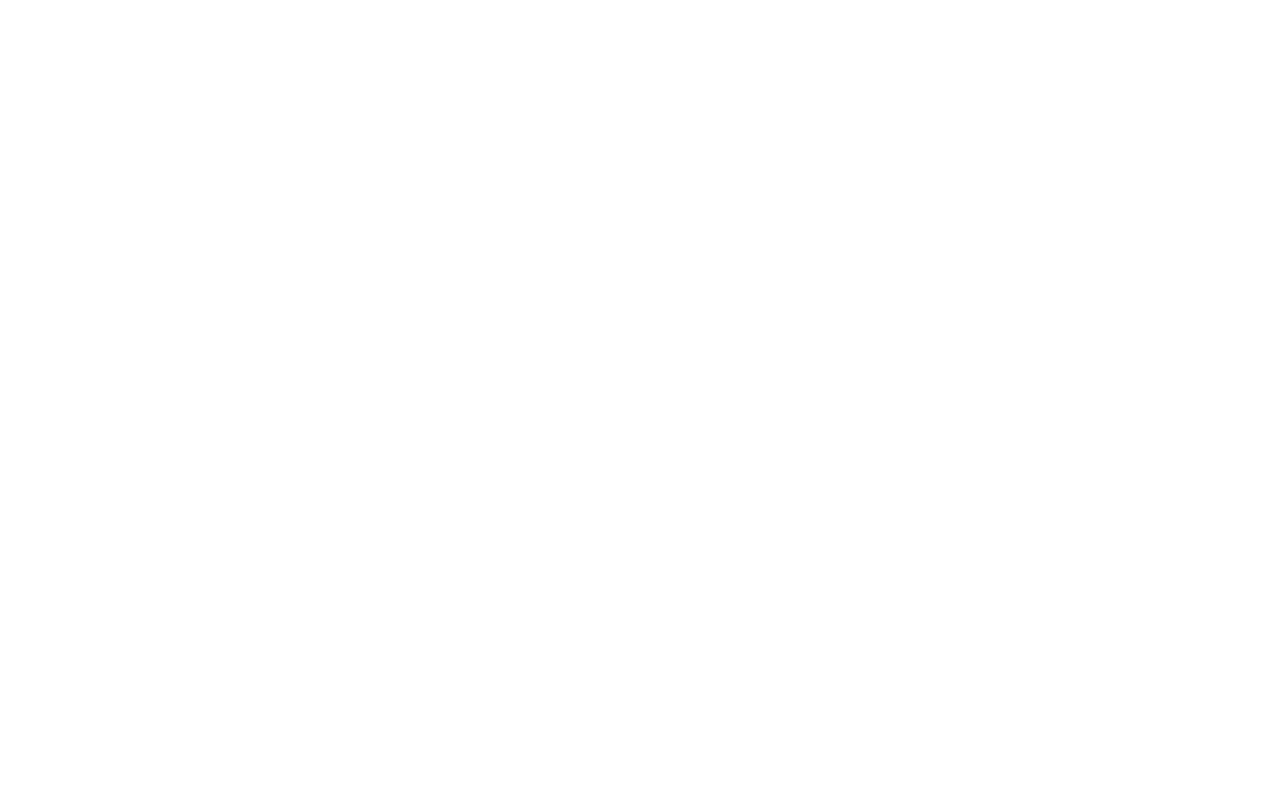
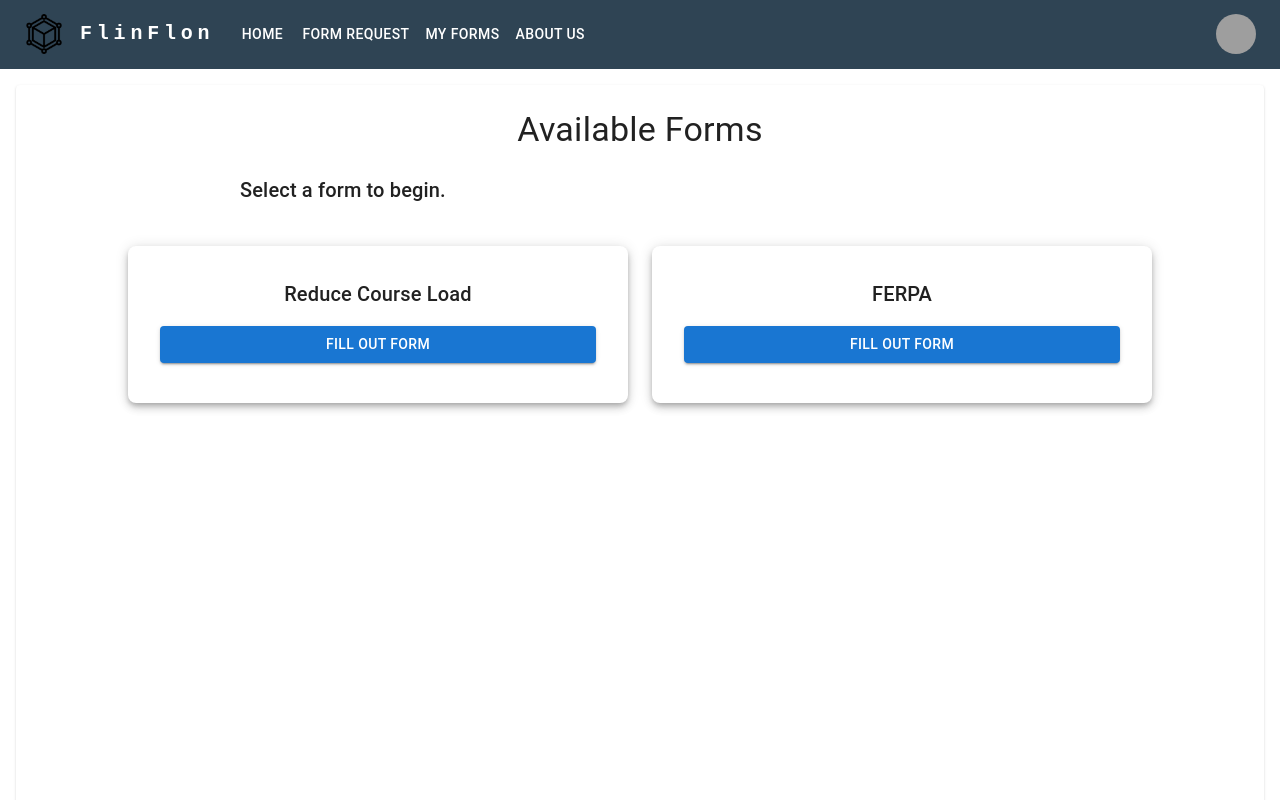
Before and after one commit to David-Gaspar-H/cosc4353-flin-flon, a React (Vite) app in the folder frontend/: page /form-request in a window 1280 px wide. Before the commit this address had no page. Shown: the top 800 px of the page. Built offline with nearby package versions, Linux system fonts and the light colour scheme; grey boxes are pictures that could not be loaded.

Commit message:
Feat: added new page for users to initiate new forms.

```diff
--- a/frontend/src/components/UserFormRequest.jsx
+++ b/frontend/src/components/UserFormRequest.jsx
@@ -1,5 +1,123 @@
-import React from "react";
+import React, { useState } from "react";
+import ResponsiveAppBar from "./ResponsiveAppBar";
+import Footer from "./Footer";
+import {
+	Grid2,
+	Paper,
+	Typography,
+	Box,
+	Button,
+	Card,
+	CardContent,
+} from "@mui/material";
+import ReduceCourseLoadForm from "./ReduceCourseLoadForm";
+import FerpaForm from "./FerpaForm";
 
-const UserFormRequest = () => {};
+const UserFormRequest = () => {
+	const [openForm, setOpenForm] = useState(null);
+
+	const handleFormClick = (formName) => {
+		setOpenForm(formName);
+	};
+
+	const renderForm = () => {
+		switch (openForm) {
+			case "Reduce Course Load":
+				return <ReduceCourseLoadForm />;
+			case "FERPA":
+				return <FerpaForm />;
+			// default:
+			// 	return (
+			// 		<Typography variant="body1">
+			// 			Select a form to begin.
+			// 		</Typography>
+			// 	);
+		}
+	};
+
+	return (
+		<>
+			<ResponsiveAppBar />
+			<Grid2
+				container
+				direction={"column"}
+				sx={{ height: "100vh", padding: 2 }}
+			>
+				<Paper sx={{ flex: 1, p: 3 }}>
+					<Typography variant="h4" sx={{ mb: 3 }} align="center">
+						Available Forms
+					</Typography>
+
+					<Typography variant="h6" pl={25} pb={5}>
+						Select a form to begin.
+					</Typography>
+
+					{/* Form Cards */}
+					<Box
+						sx={{
+							display: "flex",
+							flexDirection: "row",
+							gap: 3,
+							justifyContent: "center",
+							mb: 4, // Added bottom margin to prevent overlap with footer
+						}}
+					>
+						<Card
+							sx={{
+								width: "500px",
+								boxShadow: 5, // Increased shadow for better visibility
+								borderRadius: 2,
+								padding: 2, // Added padding inside the card
+							}}
+						>
+							<CardContent>
+								<Typography variant="h6" align="center">
+									Reduce Course Load
+								</Typography>
+								<Button
+									variant="contained"
+									fullWidth
+									sx={{ mt: 2 }}
+									onClick={() =>
+										handleFormClick("Reduce Course Load")
+									}
+								>
+									Fill out Form
+								</Button>
+							</CardContent>
+						</Card>
+
+						<Card
+							sx={{
+								width: "500px",
+								boxShadow: 5, // Increased shadow for better visibility
+								borderRadius: 2,
+								padding: 2, // Added padding inside the card
+							}}
+						>
+							<CardContent>
+								<Typography variant="h6" align="center">
+									FERPA
+								</Typography>
+								<Button
+									variant="contained"
+									fullWidth
+									sx={{ mt: 2 }}
+									onClick={() => handleFormClick("FERPA")}
+								>
+									Fill out Form
+								</Button>
+							</CardContent>
+						</Card>
+					</Box>
+
+					{/* Render the selected form */}
+					<Box sx={{ mt: 4, minHeight: "300px" }}>{renderForm()}</Box>
+				</Paper>
+			</Grid2>
+			<Footer />
+		</>
+	);
+};
 
 export default UserFormRequest;
```
